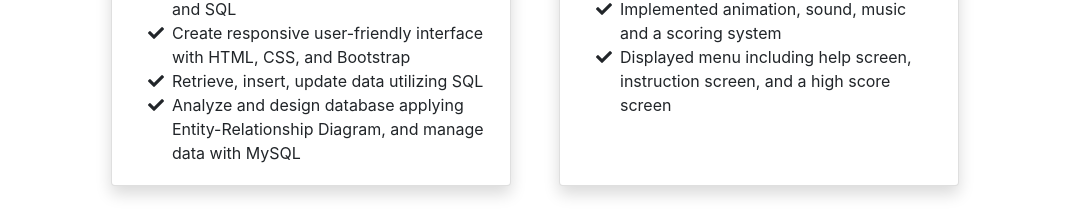
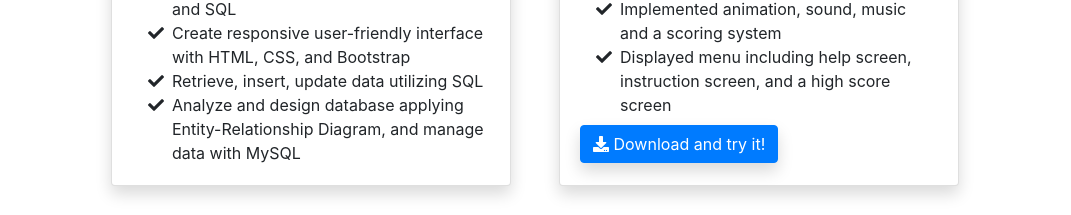
Before and after one commit to uytuan213/uytuan213.github.io, a website with bundled scripts: page index.html in a window 1280 px wide. Shown: the part 2925-3140 px from the top of the page, without its empty margins (209-1280 px from the left). Built offline with nearby package versions, Linux system fonts and the light colour scheme; a web font is replaced by a local one.

Commit message:
Update download link for SpaceShooter

```diff
--- a/index.html
+++ b/index.html
@@ -228,7 +228,7 @@
 			              Displayed menu including help screen, instruction screen, and a high score screen
 			            </li>
 			        </ul>
-			        <!-- <a href="game/spaceshooter.exe" class="btn btn-primary card-text shadow mt-2 text-left"><i class="fa fa-download"></i> Download and try it!</a> -->
+			        <a href="game/spaceshooter.exe" class="btn btn-primary card-text shadow mt-2 text-left"><i class="fa fa-download"></i> Download and try it!</a>
 	          	</div>
 	          </div>
 
```
